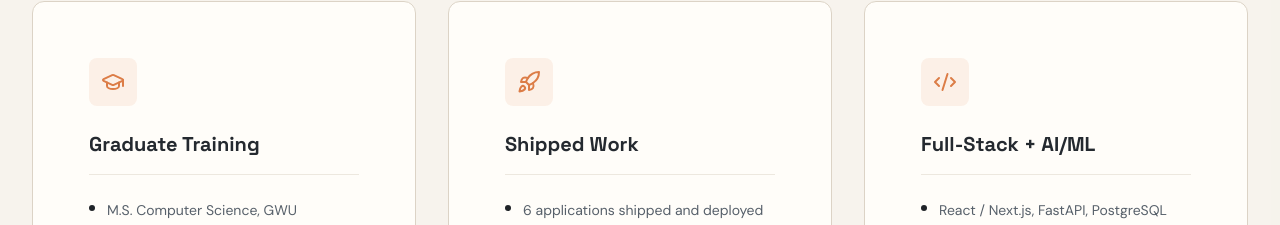
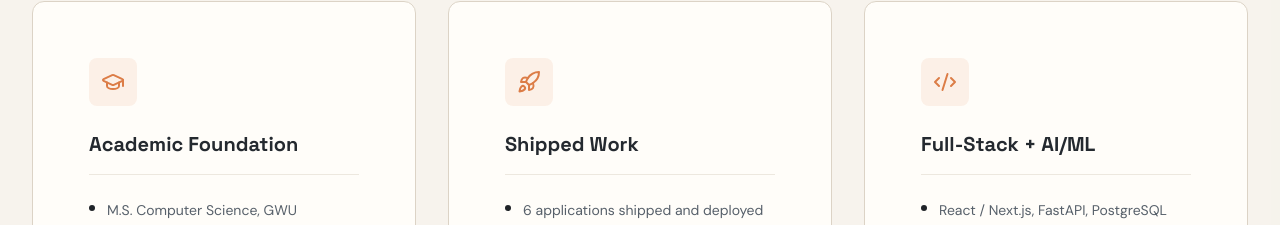
Before and after one commit to aabhiyann/portfolio-abhiyan, a React (Vite) app: page / in a window 1280 px wide. Shown: the part 1740-1965 px from the top of the page. Built offline with nearby package versions, Linux system fonts and the light colour scheme.

Commit message:
content: rename Graduate Training card to Academic Foundation

```diff
--- a/src/components/WhyHireMe.tsx
+++ b/src/components/WhyHireMe.tsx
@@ -7,7 +7,7 @@ const WhyHireMe: React.FC = () => {
   const cards = [
     {
       icon: GraduationCap,
-      title: "Graduate Training",
+      title: "Academic Foundation",
       items: [
         "M.S. Computer Science, GWU",
         "Focus: distributed systems, ML, algorithms",
```
